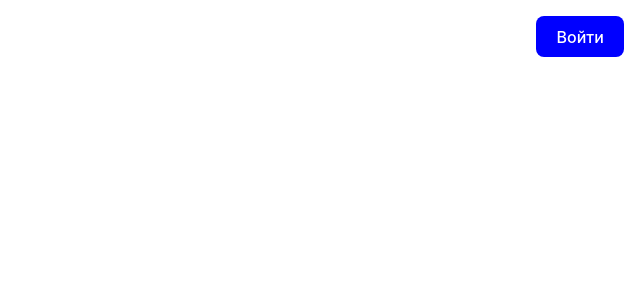
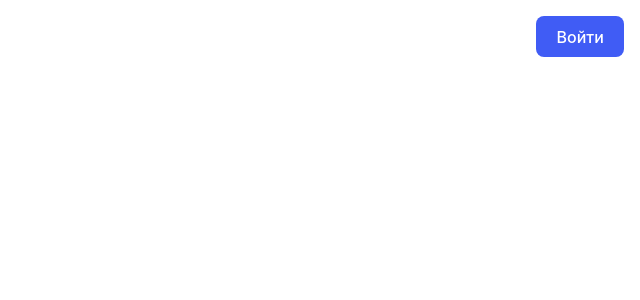
Before and after one commit to andrew-dot-exe/sirius-digital-hackathon, a React (Vite) app in the folder fired-forms-frontend/: page / in a window 1280 px wide. Shown: the top 300 px of the page, without its empty margins (640-1280 px from the left). Built offline with nearby package versions, Linux system fonts and the light colour scheme.

Commit message:
create form

```diff
--- a/fired-forms-frontend/src/App.css
+++ b/fired-forms-frontend/src/App.css
@@ -1,12 +1,3 @@
-#root {
-  max-width: 1280px;
-  padding: 2rem;
-}
-button{
-  position: fixed;
-  top: 10px;
-  right: 10px;
-}
 /*
 .logo {
   height: 6em;
@@ -46,5 +37,7 @@ button{
 
 .App
 {
-
+  margin: 0;
+  padding: 0;
+  box-sizing: border-box;
 }
--- a/fired-forms-frontend/src/App.jsx
+++ b/fired-forms-frontend/src/App.jsx
@@ -5,6 +5,7 @@ import { Routes, Route, Link } from "react-router-dom"
 //import Home from "./components/Home";
 import './components/LoginButton';
 import LoginButton from './components/LoginButton';
+import LoginForm  from './components/LoginForm';
 
 /*
 <div className="App">
@@ -26,9 +27,16 @@ import LoginButton from './components/LoginButton';
 
 function App() {
 
+  const [isFormVisible, setFormVisible] = useState(false);
+
+  const ShowLoginForm = () => {
+    setFormVisible(true);
+  };
+
   return (
     <div className='App'>
-      <LoginButton />
+      <LoginButton onClick = {ShowLoginForm} />
+      {isFormVisible && <LoginForm />}
     </div>
   )
 }
--- a/fired-forms-frontend/src/components/LoginButton.jsx
+++ b/fired-forms-frontend/src/components/LoginButton.jsx
@@ -1,10 +1,11 @@
 import React from "react";
 import '../styles/LoginButton.css';
 
-const LoginButton = () =>
+const LoginButton = ({ onClick }) =>
 {
+
     return (
-        <button className="login-button">
+        <button  className="login-button" onClick={onClick}>
             Войти
         </button>
     );
--- a/fired-forms-frontend/src/components/LoginForm.jsx
+++ b/fired-forms-frontend/src/components/LoginForm.jsx
@@ -1,5 +1,6 @@
 import React from "react";
 import '../styles/LoginForm.css';
+import { useState } from "react";
 
 function LoginForm()
 {
@@ -16,8 +17,7 @@ function LoginForm()
         setError('');
         console.log('Вход с:', { login, password });
     };
-    return
-    (
+    return (
         <div className="login-form">
             <p>Вход</p>
             <form onSubmit={handleForm}>
--- a/fired-forms-frontend/src/styles/LoginButton.css
+++ b/fired-forms-frontend/src/styles/LoginButton.css
@@ -3,6 +3,11 @@
     position: absolute;
     right: 16px;
     top: 16px;
-    background-color: blue;
+    background-color: #405cf5;
     color: white;
 }
+
+.login-button:hover
+{
+
+}
```
